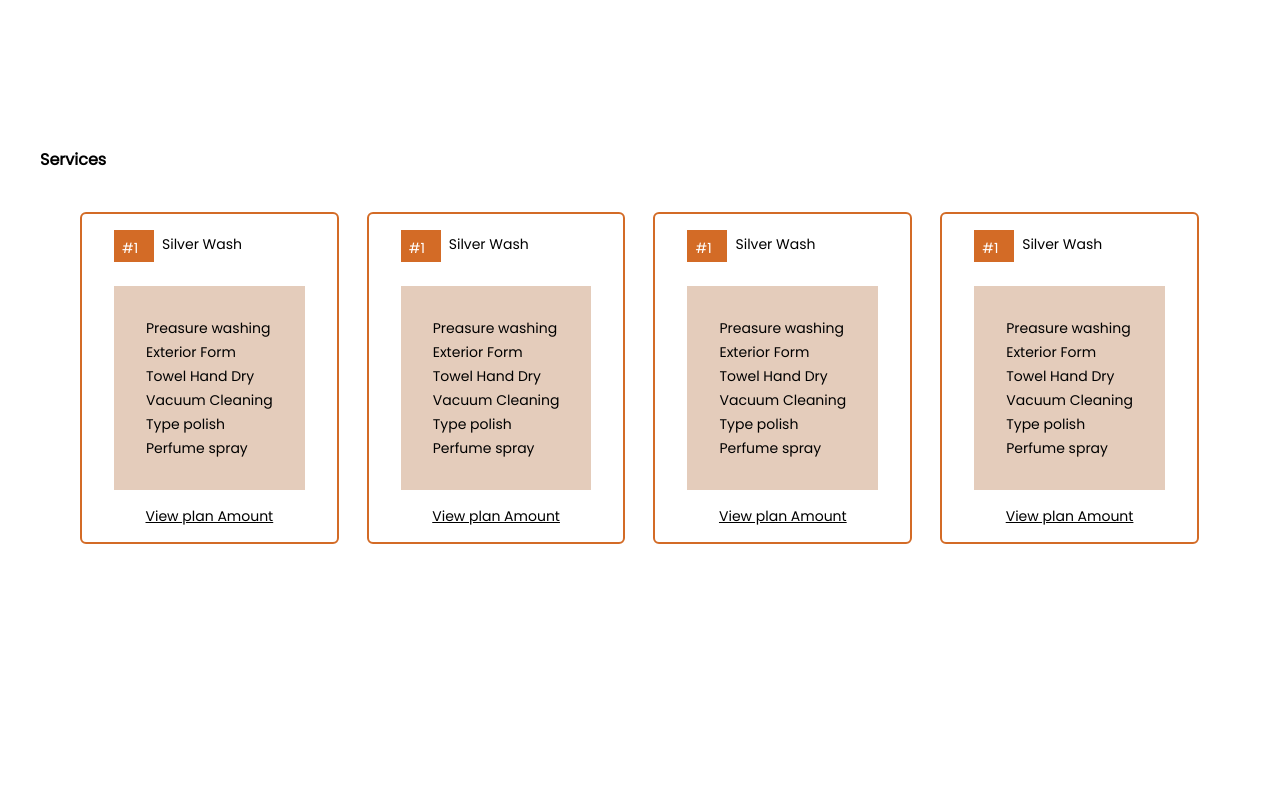
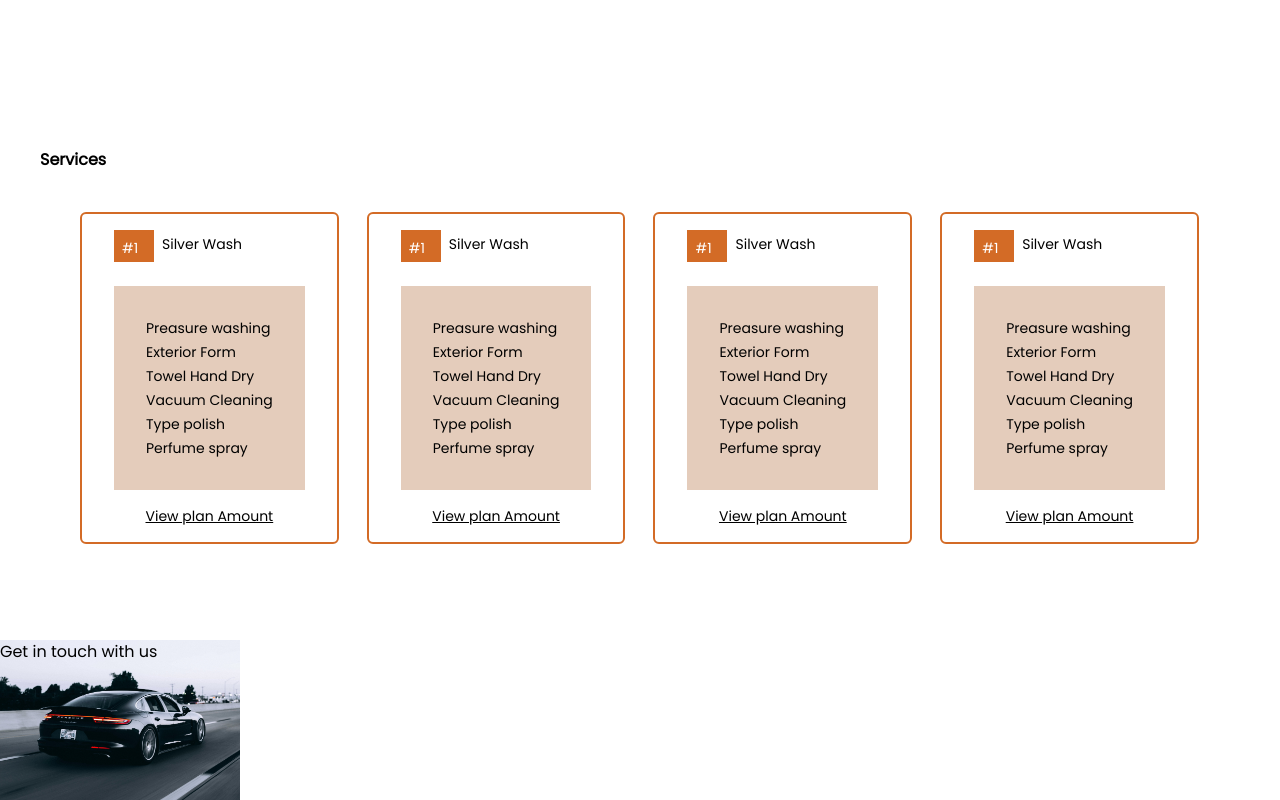
Before and after one commit to dianKoliva/rue, a Next.js app: page / in a window 1280 px wide. Shown: the part 1070-1870 px from the top of the page. Before the commit the page ends 1654 px from the top, so only its background shows below. Built offline with nearby package versions, Linux system fonts and the light colour scheme.

Commit message:
new changes

```diff
--- a/components/Services.tsx
+++ b/components/Services.tsx
@@ -4,9 +4,9 @@ import styles from "../styles/Home.module.css"
 
 const Services:NextPage = () => {
   return (
-    <div>
+    <div className='pb-14'>
 
-      <p className='pl-10 font-bold'>Services</p>
+      <p className='pl-10 font-bold  '>Services</p>
 
         <div className="flex text-sm pl-20 pt-10 pb-10">
 
@@ -135,6 +135,11 @@ const Services:NextPage = () => {
 
             </div>
 
+
+            <div>
+
+
+            </div>
             </div>
     </div>
   )
--- /dev/null
+++ b/components/Touch.tsx
@@ -0,0 +1,17 @@
+import React from 'react'
+import type { NextPage } from 'next'
+import styles from "../styles/Home.module.css"
+
+const Touch:NextPage = () => {
+  return (
+    <div>
+
+<div className={`w-full ${styles.tcont}`}>
+    <p>Get in touch with us</p>
+</div>
+
+    </div>
+  )
+}
+
+export default Touch
--- a/pages/index.tsx
+++ b/pages/index.tsx
@@ -4,6 +4,7 @@ import Image from 'next/image'
 import styles from '../styles/Home.module.css'
 import First from '../components/First'
 import About from '../components/About'
+import Touch from '../components/Touch'
 import Services from '../components/Services'
 const Home: NextPage = () => {
   return (
@@ -20,6 +21,10 @@ const Home: NextPage = () => {
 <div id='Services'>
 <Services></Services>
 </div>
+
+<div id='InTouch'>
+<Touch></Touch>
+</div>
       </div>
 
 
--- a/styles/Home.module.css
+++ b/styles/Home.module.css
@@ -146,3 +146,11 @@ clip-path: polygon(0 0, 0% 100%, 100% 30%);
 .slist{
   background-color:#e4ccbb ;
 }
+
+.tcont{
+  background-image: url("../public/1.jpg");
+  background-size: contain;
+  background-repeat: no-repeat;
+  height: 10em;
+width: 100%;
+}
```
Also changed, not shown: 1 other file (tests, documents, lock files or other folders).
